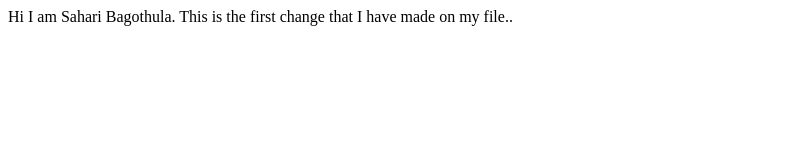
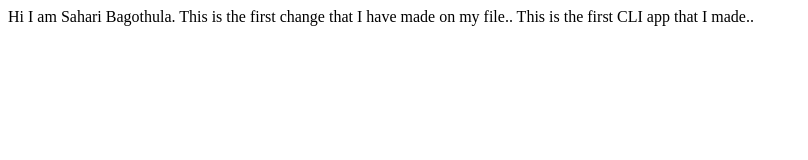
Before and after one commit to SahariBagothula/markThree, a plain HTML site: page index.html in a window 1280 px wide. Shown: the whole page, without its empty margins (0-808 px from the left). Drawn offline with Linux system fonts and the light colour scheme.

Commit message:
Updated details

```diff
--- a/index.html
+++ b/index.html
@@ -9,5 +9,6 @@
 <body>
     Hi I am Sahari Bagothula.
     This is the first change that I have made on my file..
+    This is the first CLI app that I made..
 </body>
 </html>
```
